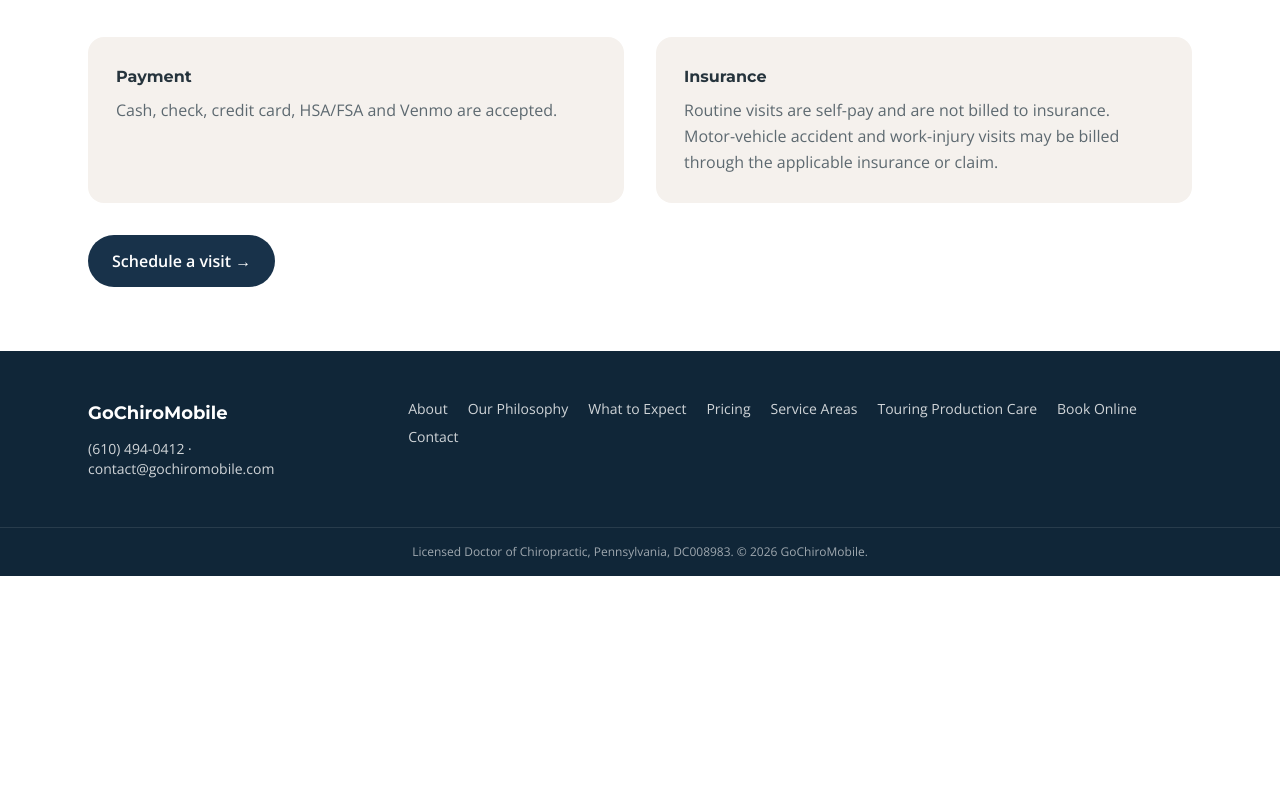
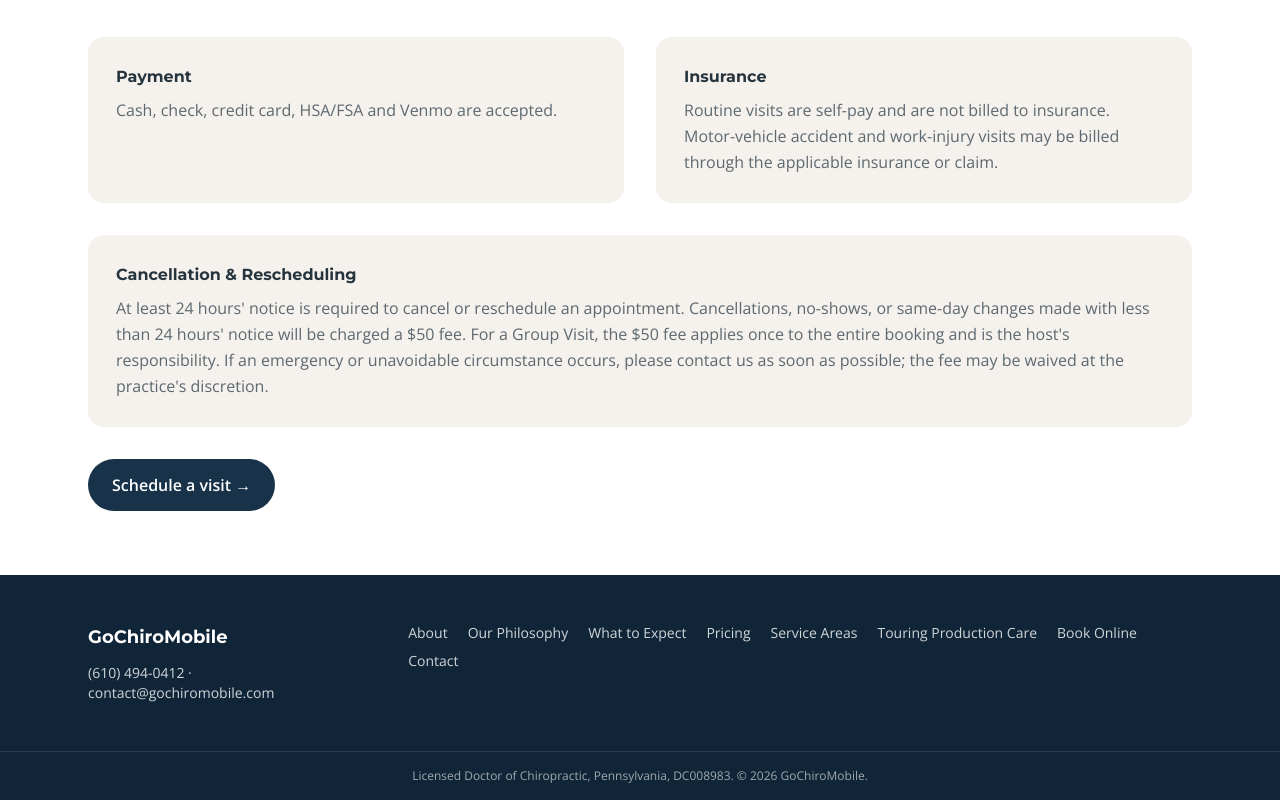
Before and after one commit to mybackcracker/gochiro-platform, a Next.js app: page /pricing in a window 1280 px wide. Shown: the part 1371-2171 px from the top of the page. Before the commit the page ends 1947 px from the top, so only its background shows below. Built offline with nearby package versions, Linux system fonts and the light colour scheme.

Commit message:
Add cancellation policy to pricing page

```diff
--- a/app/(marketing)/pricing/page.tsx
+++ b/app/(marketing)/pricing/page.tsx
@@ -140,6 +140,19 @@ export default function PricingPage() {
             </Callout>
           </div>
 
+          <div id="cancellation-policy" className="mt-8 scroll-mt-24">
+            <Callout title="Cancellation & Rescheduling">
+              <p className="text-base leading-relaxed text-muted">
+                At least 24 hours&apos; notice is required to cancel or reschedule an appointment.
+                Cancellations, no-shows, or same-day changes made with less than 24 hours&apos; notice
+                will be charged a $50 fee. For a Group Visit, the $50 fee applies once to the entire
+                booking and is the host&apos;s responsibility. If an emergency or unavoidable circumstance
+                occurs, please contact us as soon as possible; the fee may be waived at the practice&apos;s
+                discretion.
+              </p>
+            </Callout>
+          </div>
+
           <div className="mt-8">
             <CTAButton href="/book-online">Schedule a visit →</CTAButton>
           </div>
```
